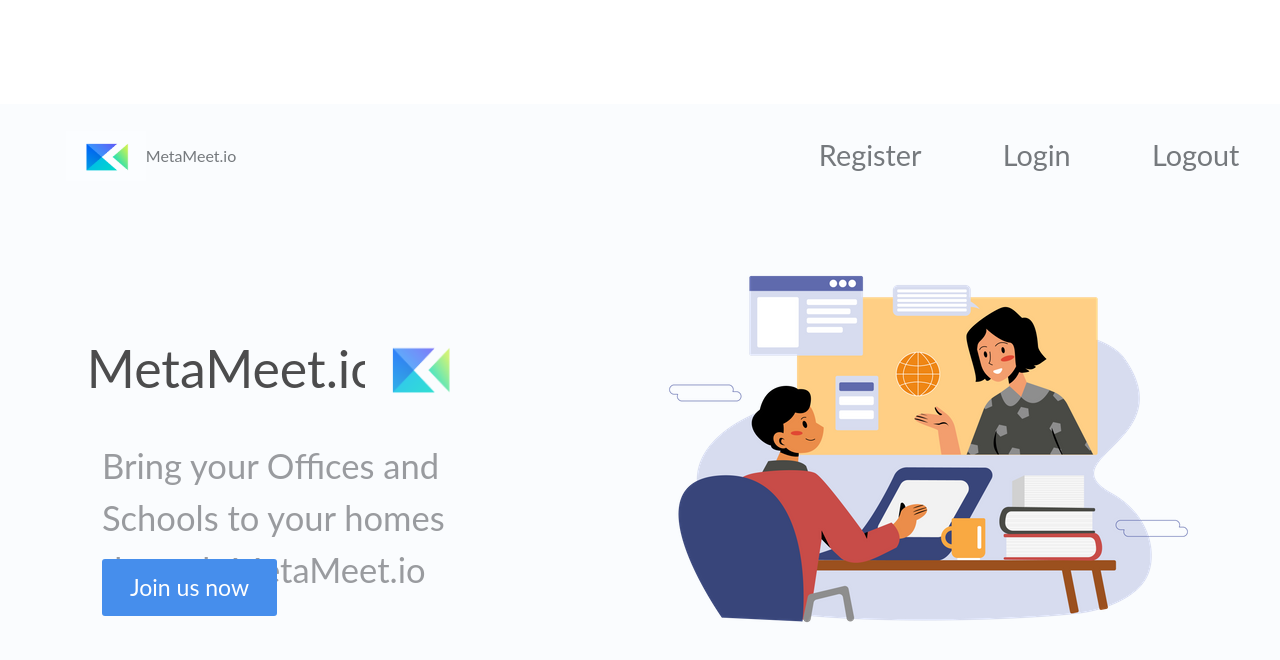
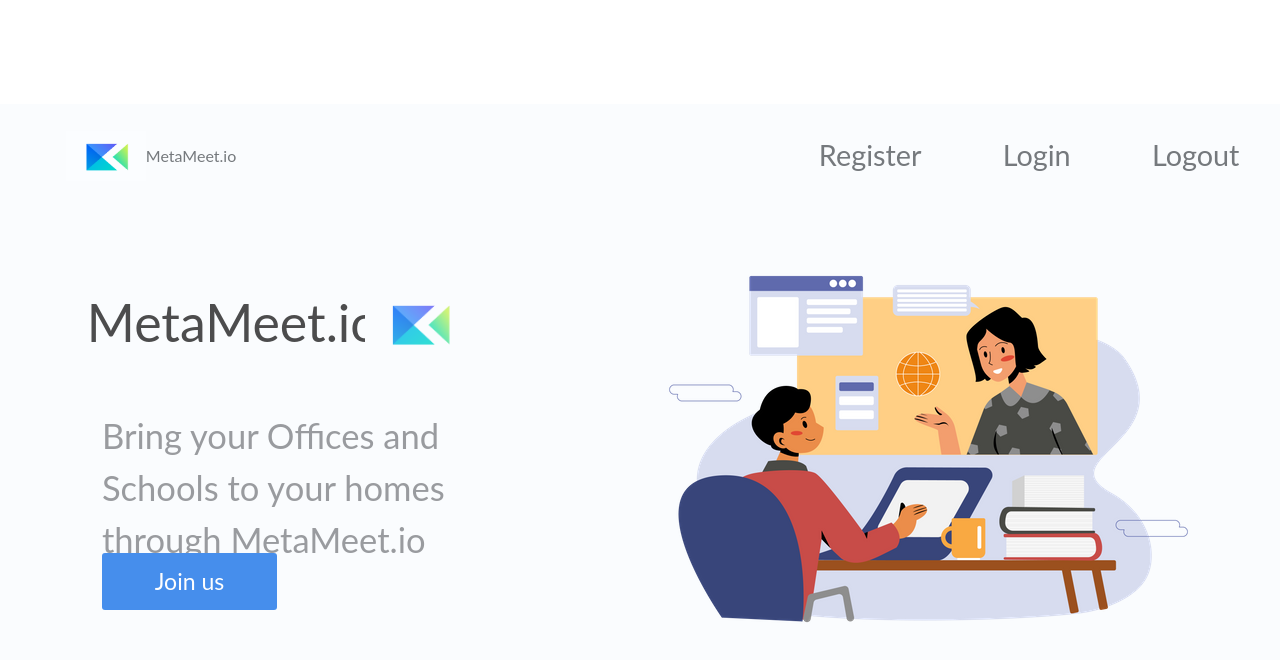
Before and after one commit to Yash621/meta-meet, a Next.js app in the folder frontend/: page /LandingPage/LandingPage in a window 1280 px wide. Shown: the top 660 px of the page. Built offline with nearby package versions, Linux system fonts and the light colour scheme.

Commit message:
setup routes for login

```diff
--- a/frontend/components/NavBar/NavBar.tsx
+++ b/frontend/components/NavBar/NavBar.tsx
@@ -1,7 +1,9 @@
+/* eslint-disable @next/next/link-passhref */
 import React from "react";
 import NavBarCSS from "./NavBar.module.css";
 import Image from "next/image";
 import Logo from "../../public/static/images/logo.png";
+import Link from "next/link";
 
 function NavBar() {
   return (
@@ -16,8 +18,12 @@
         <h1>MetaMeet.io</h1>
       </div>
       <div className={NavBarCSS.loginLogoutContainer}>
-        <div>Register</div>
-        <div>Login</div>
+        <Link href="/auth/register">
+          <div>Register</div>
+        </Link>
+        <Link href="/auth/login">
+          <div>Login</div>
+        </Link>
         <div>Logout</div>
       </div>
     </div>
--- a/frontend/pages/LandingPage/LandingPage.module.css
+++ b/frontend/pages/LandingPage/LandingPage.module.css
@@ -43,7 +43,7 @@
   display: flex;
   flex-direction: column;
   align-items: center;
-  justify-content: flex-start;
+  justify-content: space-around;
   height: 60%;
   animation: fadeInUp 5s ease forwards;
   width: 40%;
@@ -56,9 +56,9 @@
   color: #212121;
   /* background-color: green; */
   width: 90%;
-  height: 40%;
+  height: 35%;
   display: flex;
-  align-items: flex-end;
+  align-items: center;
   justify-content: flex-start;
   font-size: 1.8em;
 }
@@ -85,8 +85,8 @@
   align-items: flex-start;
   font-size: 1.2em;
   color: #828488;
-  padding-top: 30px;
   /* background-color: red; */
+  /* margin-top: -40px; */
 }
 .joinUs {
   /* background-color: blue; */
@@ -107,4 +107,5 @@
   border-radius: 3px;
   cursor: pointer;
   font-size: 0.8em;
+  margin-top: -40px;
 }
--- a/frontend/pages/LandingPage/LandingPage.tsx
+++ b/frontend/pages/LandingPage/LandingPage.tsx
@@ -1,9 +1,11 @@
+/* eslint-disable @next/next/link-passhref */
 import React, { useEffect, useState } from "react";
 import LandingPageCSS from "./LandingPage.module.css";
 import Logo from "../../public/static/images/landing-page-icon.png";
 import logo from "../../public/static/images/logo.png";
 import Image from "next/image";
 import NavBar from "../../components/NavBar/NavBar";
+import Link from "next/link";
 
 function LandingPage() {
   const [logoAnimation, setLogoAnimation] = useState(false);
@@ -29,7 +31,9 @@
             </div>
             <div className={LandingPageCSS.joinUs}>
               <div>
-                <p>Join us now</p>
+                <Link href="/auth/register">
+                  <p>Join us</p>
+                </Link>
               </div>
             </div>
           </div>
```
Also changed, not shown: frontend/package.json (+6 -3 lines), frontend/pages/ChatPage/ChatPage.tsx (added, +12 -0 lines), frontend/pages/auth/[pid].tsx (added, +15 -0 lines), frontend/pages/ChatPage/ChatPage.module.css (added), frontend/pages/auth/LoginRegister.module.css (added), 1 other file (tests, documents, lock files or other folders).
